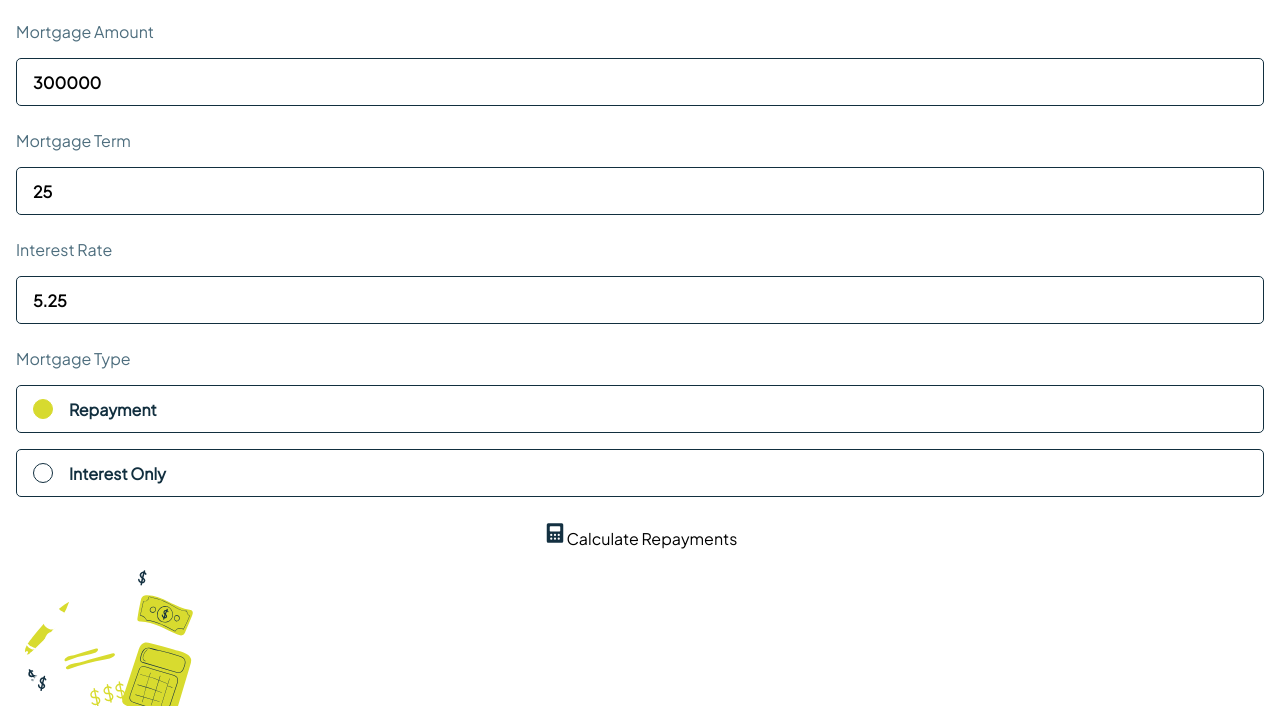
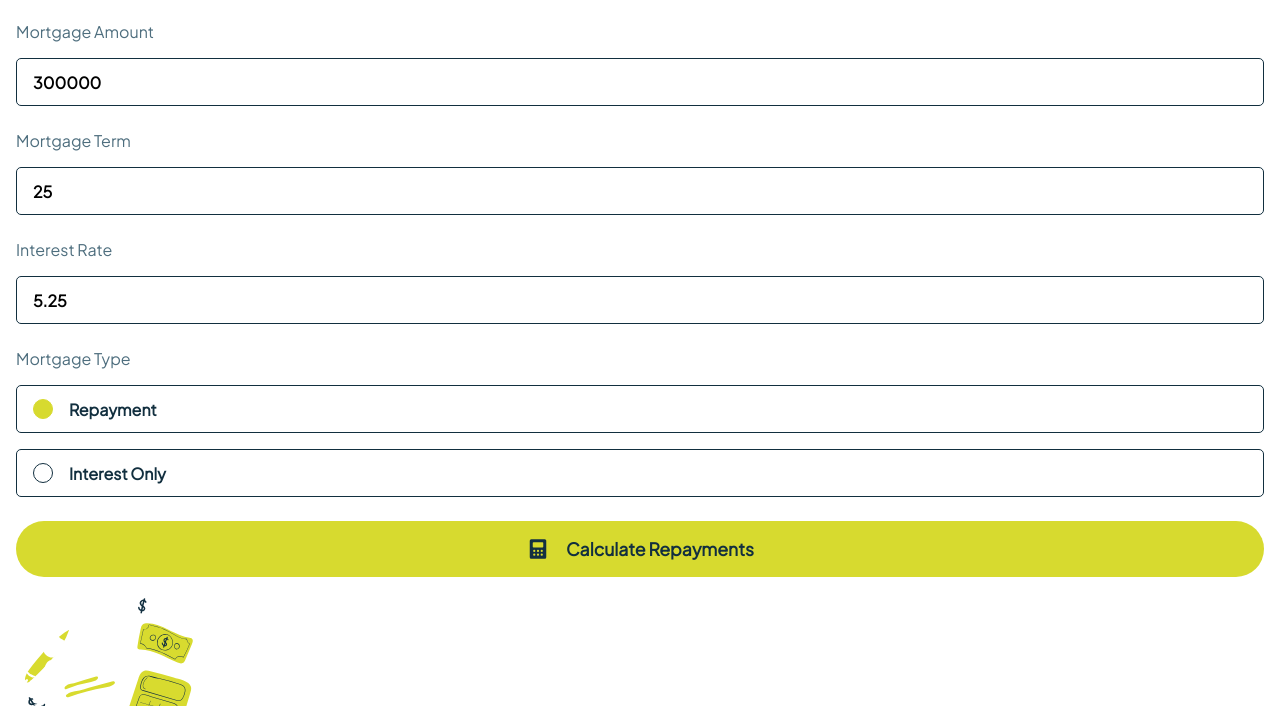
Before and after one commit to jkaps9/mortgage-repayment-calculator, a website built with webpack: page src/template.html in a window 1280 px wide. Shown: the part 94-800 px from the top of the page. Built offline with nearby package versions, Linux system fonts and the light colour scheme.

Commit message:
style calculate button

```diff
--- a/src/styles.css
+++ b/src/styles.css
@@ -105,6 +105,23 @@ body {
       }
     }
   }
+
+  button {
+    width: auto;
+    display: flex;
+    align-items: center;
+    justify-content: center;
+    gap: 1rem;
+
+    &#calculate {
+      background-color: var(--Lime);
+      border-radius: 100px;
+      font-weight: 700;
+      font-size: 1.1rem;
+      color: var(--Slate-900);
+      padding: 1rem;
+    }
+  }
 }
 
 .calculator-container > .calculator {
@@ -120,7 +137,6 @@ body {
 
   button {
     margin-top: 0.5rem;
-    width: auto;
     text-decoration: underline;
     color: var(--Slate-700);
   }
--- a/src/template.html
+++ b/src/template.html
@@ -57,7 +57,7 @@
               </div>
             </fieldset>
 
-            <button>
+            <button id="calculate">
               <img src="./assets/images/icon-calculator.svg" alt="" />Calculate
               Repayments
             </button>
```
